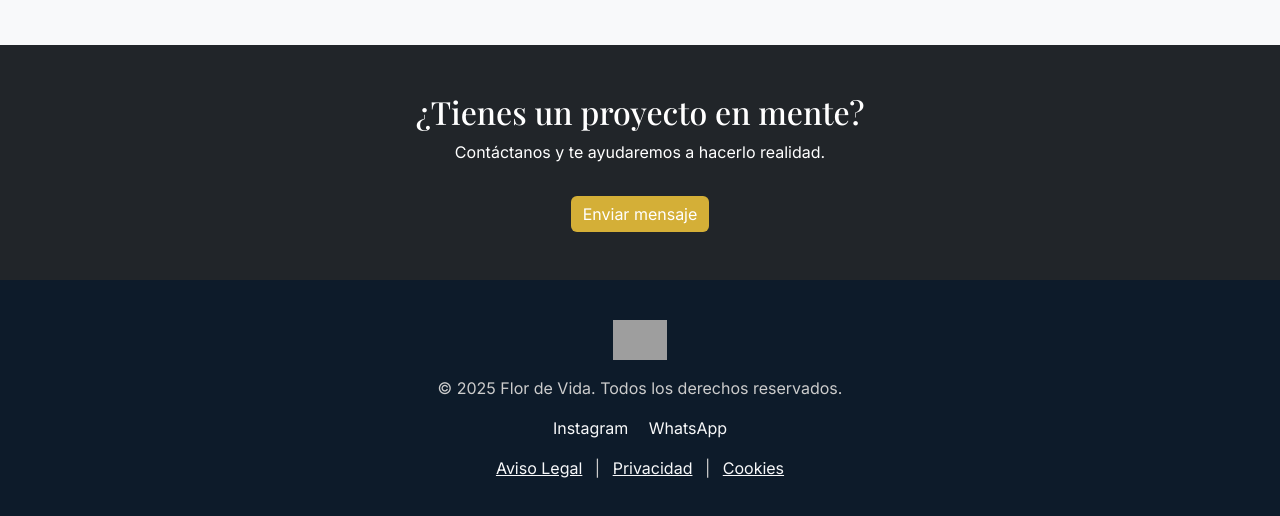
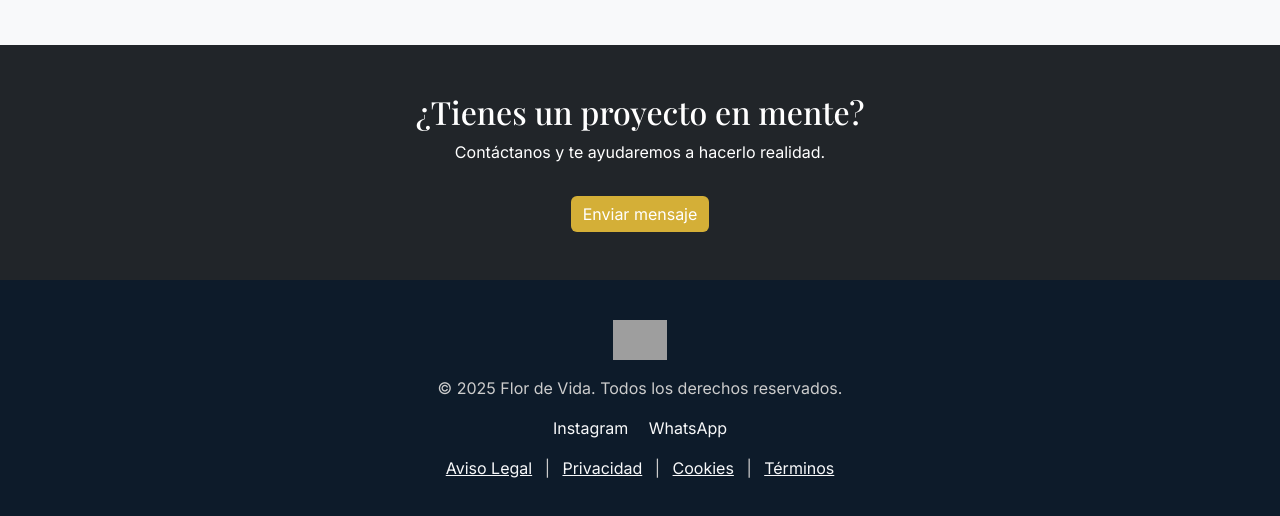
Before and after one commit to zzzanty777/Flor-de-vida, a plain HTML site: page index.html in a window 1280 px wide. Shown: the part 1738-2254 px from the top of the page. Drawn offline with nearby package versions, Linux system fonts and the light colour scheme; grey boxes are pictures that could not be loaded.

Commit message:
Update index.html

```diff
--- a/index.html
+++ b/index.html
@@ -184,10 +184,11 @@
       <a href="#" class="text-decoration-none text-light mx-2">Instagram</a>
       <a href="#" class="text-decoration-none text-light mx-2">WhatsApp</a>
     </p>
-    <p>
+   <p>
   <a href="aviso-legal.html" class="text-light mx-2">Aviso Legal</a> |
   <a href="privacidad.html" class="text-light mx-2">Privacidad</a> |
-  <a href="cookies.html" class="text-light mx-2">Cookies</a>
+  <a href="cookies.html" class="text-light mx-2">Cookies</a> |
+  <a href="terminos-y-condiciones.html" class="text-light mx-2">Términos</a>
 </p>
   </footer>
 <script src="https://unpkg.com/scrollreveal"></script>
```
